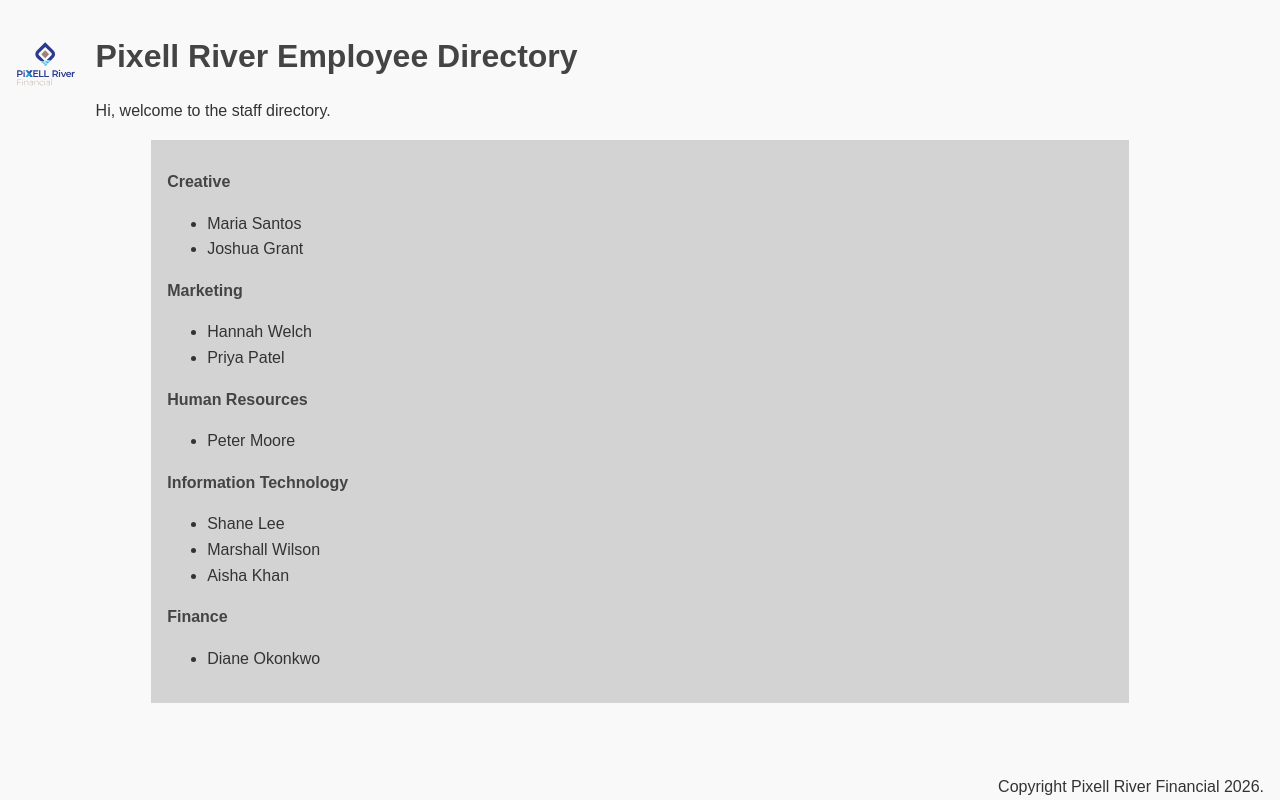
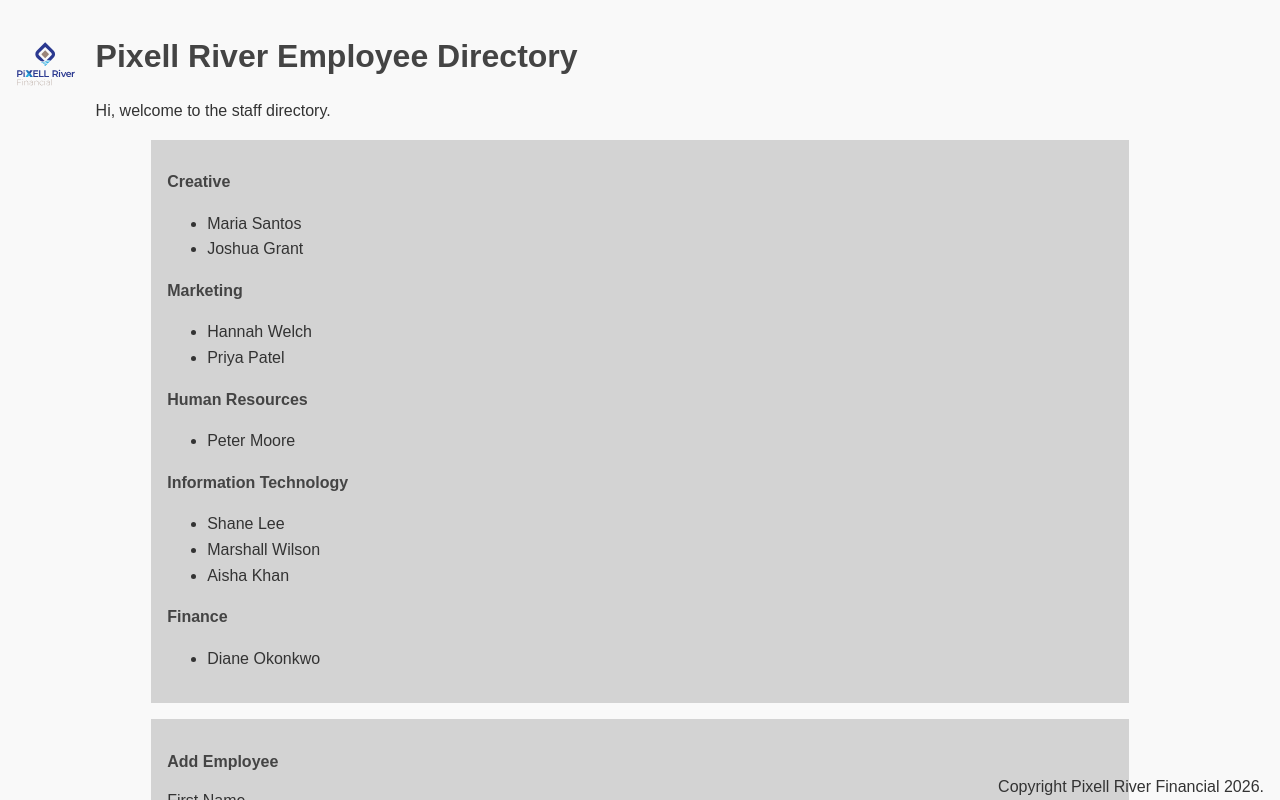
Before and after one commit to mkhan2024/fs-labs, a React (Vite) app in the folder pixell-app/: page / in a window 1280 px wide. Shown: the top 800 px of the page. Built offline with nearby package versions, Linux system fonts and the light colour scheme.

Commit message:
hook form up to staff list

```diff
--- a/pixell-app/src/App.tsx
+++ b/pixell-app/src/App.tsx
@@ -1,9 +1,10 @@
 import { useState } from "react";
 import Header from "./components/header/Header";
 import Directory from "./components/directory/Directory";
+import Form from "./components/form/Form";
 import Footer from "./components/footer/Footer";
 import departmentsJson from "./data/departments.json";
-import type { Department } from "./types";
+import type { Department, Employee } from "./types";
 
 // start with the json list
 const startingDepartments = departmentsJson as Department[];
@@ -11,10 +12,30 @@ const startingDepartments = departmentsJson as Department[];
 function App() {
     const [departments, setDepartments] = useState(startingDepartments);
 
+    const addEmployee = (firstName: string, lastName: string, departmentName: string) => {
+        const newEmployee: Employee = { firstName: firstName };
+        if (lastName !== "") {
+            newEmployee.lastName = lastName;
+        }
+
+        setDepartments((oldDepartments) =>
+            oldDepartments.map((department) => {
+                if (department.name === departmentName) {
+                    return {
+                        ...department,
+                        employees: [...department.employees, newEmployee]
+                    };
+                }
+                return department;
+            })
+        );
+    };
+
     return (
         <>
             <Header />
             <Directory departments={departments} />
+            <Form departments={departments} onAddEmployee={addEmployee} />
             <Footer />
         </>
     );
```
